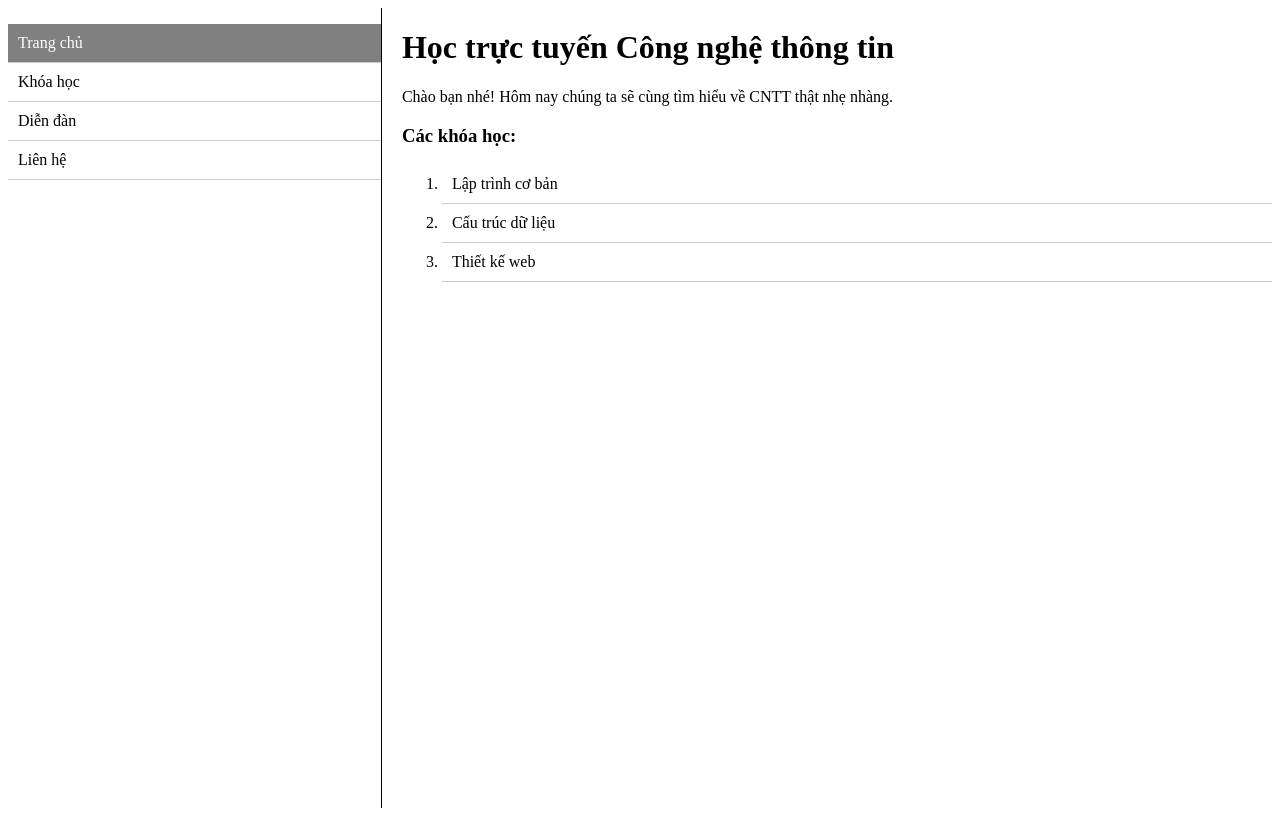
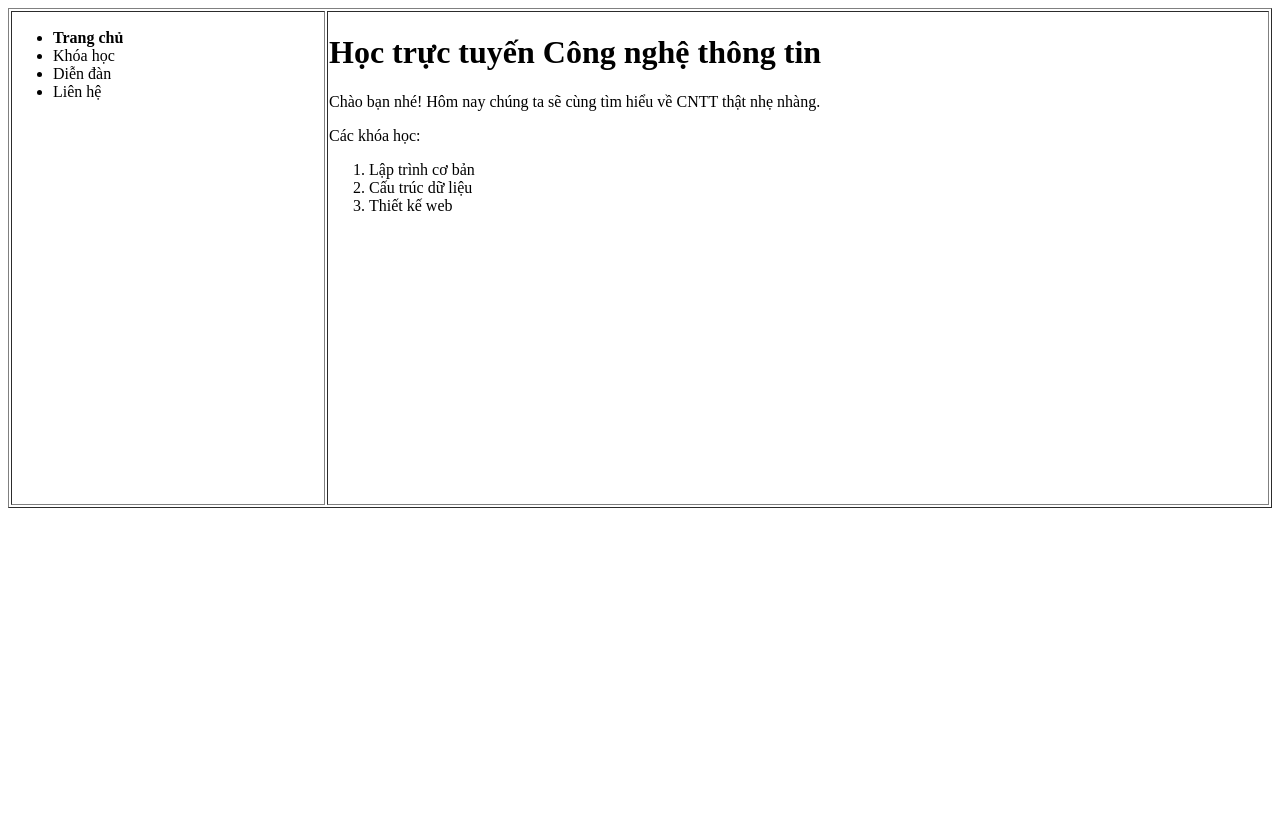
Before and after one commit to duongtridat07-max/ddat07.github.io, a plain HTML site: page index.html in a window 1280 px wide. Drawn offline with Linux system fonts and the light colour scheme.

Commit message:
Update index.html

```diff
--- a/index.html
+++ b/index.html
@@ -2,70 +2,34 @@
 <html>
 <head>
     <meta charset="UTF-8">
-    <title>Giao dien tho</title>
-    <style>
-        /* Chỉ dùng CSS để chia 2 vùng Trái - Phải */
-        .container {
-            display: flex;
-        }
-
-        /* Vùng bên trái */
-        .sidebar {
-            width: 30%; /* Chiếm 30% chiều rộng */
-            border-right: 1px solid black; /* Kẻ vạch chia đôi */
-            height: 100vh; /* Cao hết màn hình */
-        }
-
-        /* Vùng bên phải */
-        .content {
-            width: 70%; /* Chiếm 70% còn lại */
-            padding-left: 20px;
-        }
-
-        /* Tô màu xám cho mục đang chọn giống ảnh mẫu */
-        .active {
-            background-color: #808080;
-            color: white;
-        }
-
-        /* Định dạng danh sách menu */
-        ul {
-            list-style-type: none;
-            padding: 0;
-        }
-
-        li {
-            padding: 10px;
-            border-bottom: 1px solid #ccc;
-        }
-    </style>
+    <title>Phan vung thuan HTML</title>
 </head>
 <body>
 
-    <div class="container">
-
-        <div class="sidebar">
+    <table border="1" width="100%" height="500">
+        <tr>
+            <td width="25%" valign="top">
                 <ul>
-                <li class="active">Trang chủ</li>
+                    <li><b>Trang chủ</b></li>
                     <li>Khóa học</li>
                     <li>Diễn đàn</li>
                     <li>Liên hệ</li>
                 </ul>
-        </div>
+            </td>
 
-        <div class="content">
+            <td width="75%" valign="top">
                 <h1>Học trực tuyến Công nghệ thông tin</h1>
                 <p>Chào bạn nhé! Hôm nay chúng ta sẽ cùng tìm hiểu về CNTT thật nhẹ nhàng.</p>
 
-            <h3>Các khóa học:</h3>
+                <p>Các khóa học:</p>
                 <ol>
                     <li>Lập trình cơ bản</li>
                     <li>Cấu trúc dữ liệu</li>
                     <li>Thiết kế web</li>
                 </ol>
-        </div>
-
-    </div>
+            </td>
+        </tr>
+    </table>
 
 </body>
 </html>
```
Lines whose indentation alone changed are shown as unchanged.
